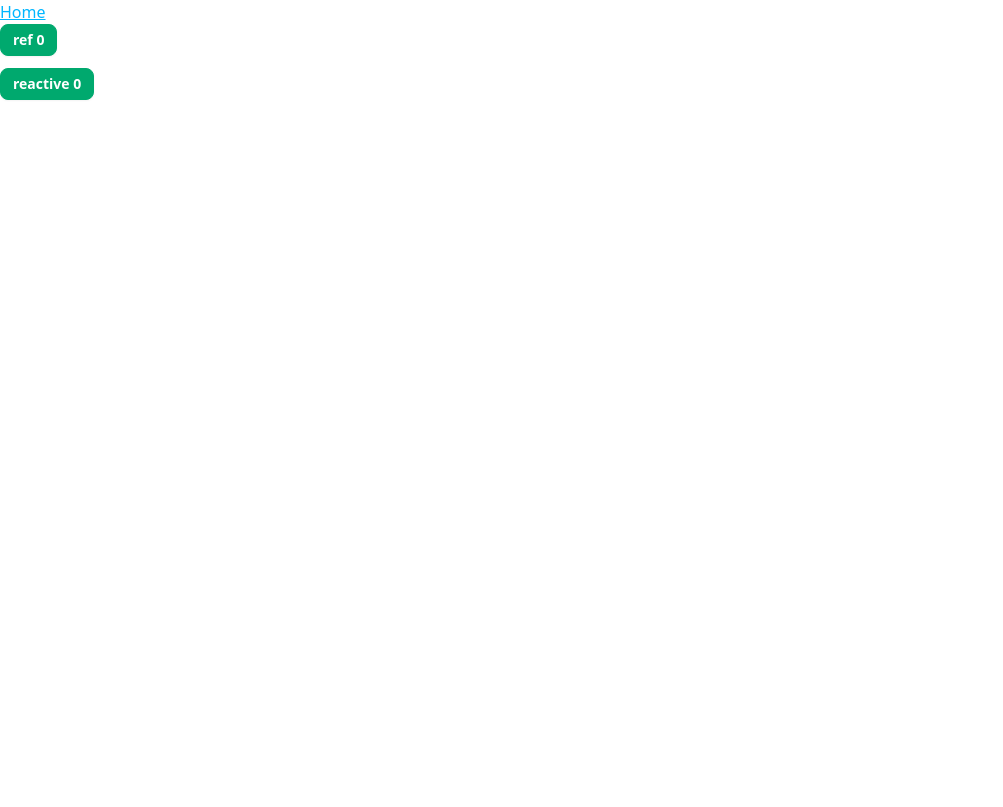
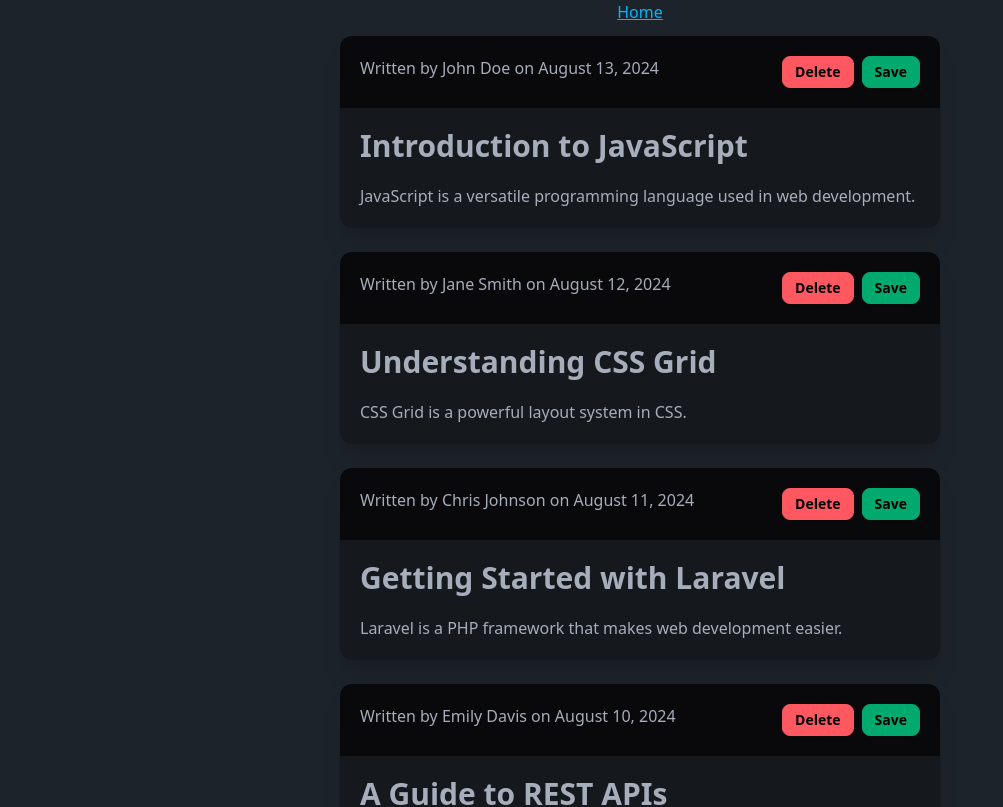
Before and after one commit to carljosephsalac/vue-composition-api, a Vue app: page / in a window 1280 px wide. Shown: the top 807 px of the page, without its empty margins (0-1003 px from the left). Built offline with nearby package versions, Linux system fonts and the light colour scheme.

Commit message:
Vue v-for

```diff
--- a/src/App.vue
+++ b/src/App.vue
@@ -4,7 +4,7 @@ import { RouterLink, RouterView } from 'vue-router'
 
 <template>
   <header>
-    <nav>
+    <nav class="flex justify-center">
       <RouterLink to="/" class="link link-info">Home</RouterLink>
     </nav>
   </header>
--- a/src/views/HomeView.vue
+++ b/src/views/HomeView.vue
@@ -1,14 +1,62 @@
 <script setup>
-import { ref, reactive } from 'vue'
-
-const count = ref(0)
-const state = reactive({
-  count: 0
-})
-const myClass = 'btn btn-sm btn-success text-white block mb-3'
+const posts = [
+  {
+    id: 1,
+    title: 'Introduction to JavaScript',
+    body: 'JavaScript is a versatile programming language used in web development.',
+    author: 'John Doe',
+    created_at: 'August 13, 2024',
+    is_saved: true
+  },
+  {
+    id: 2,
+    title: 'Understanding CSS Grid',
+    body: 'CSS Grid is a powerful layout system in CSS.',
+    author: 'Jane Smith',
+    created_at: 'August 12, 2024',
+    is_saved: false
+  },
+  {
+    id: 3,
+    title: 'Getting Started with Laravel',
+    body: 'Laravel is a PHP framework that makes web development easier.',
+    author: 'Chris Johnson',
+    created_at: 'August 11, 2024',
+    is_saved: true
+  },
+  {
+    id: 4,
+    title: 'A Guide to REST APIs',
+    body: 'REST APIs allow communication between client and server over HTTP.',
+    author: 'Emily Davis',
+    created_at: 'August 10, 2024',
+    is_saved: false
+  },
+  {
+    id: 5,
+    title: 'Exploring Vue.js',
+    body: 'Vue.js is a progressive JavaScript framework for building user interfaces.',
+    author: 'Michael Brown',
+    created_at: 'August 9, 2024',
+    is_saved: true
+  }
+]
 </script>
 
 <template>
-  <button @click="count++" :class="myClass">ref {{ count }}</button>
-  <button @click="state.count++" :class="true && myClass">reactive {{ state.count }}</button>
+  <div v-for="post in posts" :key="post.id" class="flex justify-center w-full">
+    <div class="flex flex-col shadow-xl w-[600px] rounded-xl bg-base-300 my-3">
+      <div class="flex justify-between p-5 bg-zinc-950 rounded-t-xl">
+        <p>Written by {{ post.author }} on {{ post.created_at }}</p>
+        <div>
+          <button class="btn btn-error btn-sm me-2">Delete</button>
+          <button class="btn btn-success btn-sm">Save</button>
+        </div>
+      </div>
+      <div class="p-5 space-y-5">
+        <h1 class="text-3xl font-bold">{{ post.title }}</h1>
+        <p>{{ post.body }}</p>
+      </div>
+    </div>
+  </div>
 </template>
--- a/tailwind.config.js
+++ b/tailwind.config.js
@@ -5,5 +5,8 @@ export default {
   theme: {
     extend: {}
   },
-  plugins: [daisyui]
+  plugins: [daisyui],
+  daisyui: {
+    themes: ['dark']
+  }
 }
```
Also changed, not shown: notes.txt.
